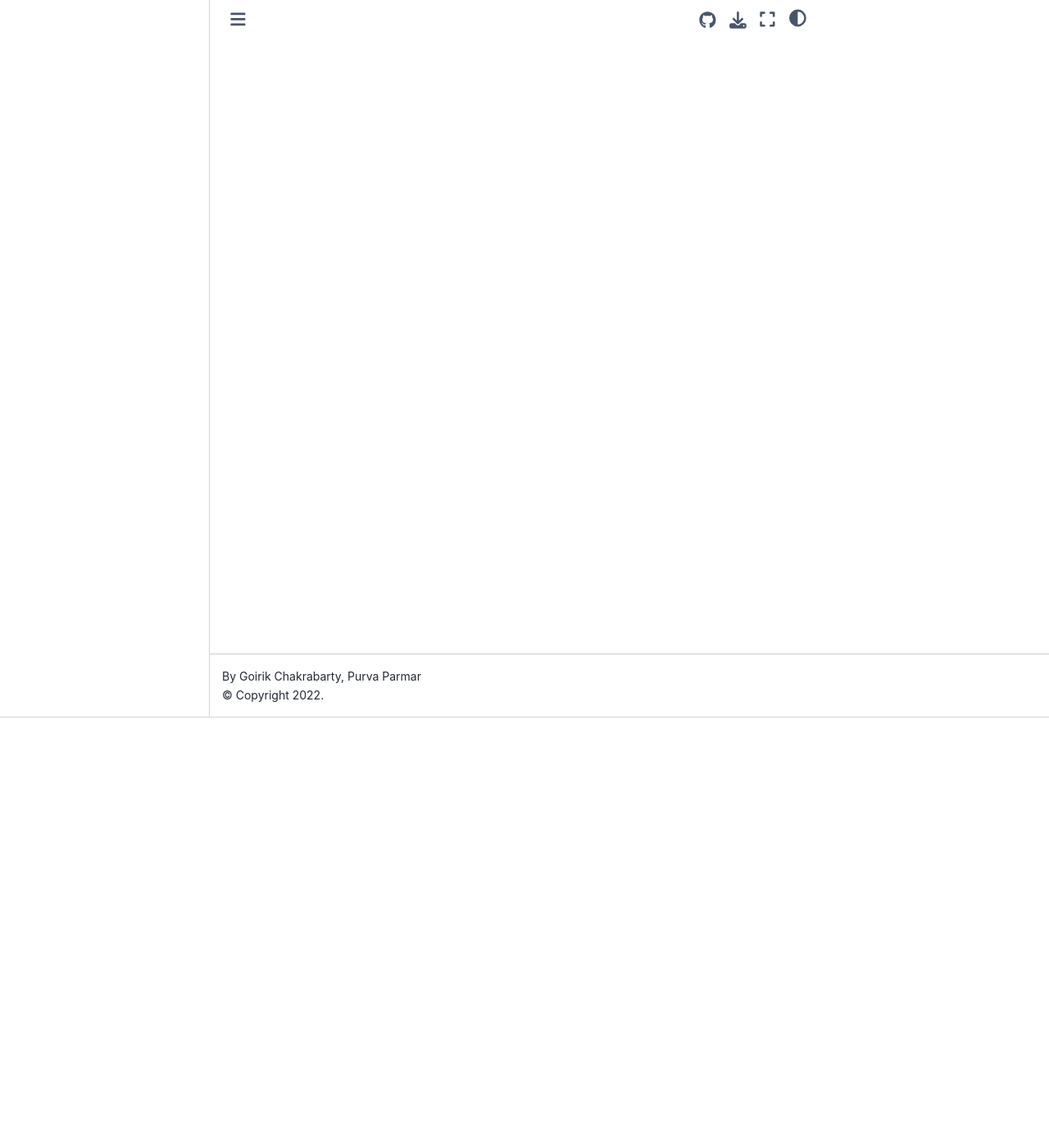
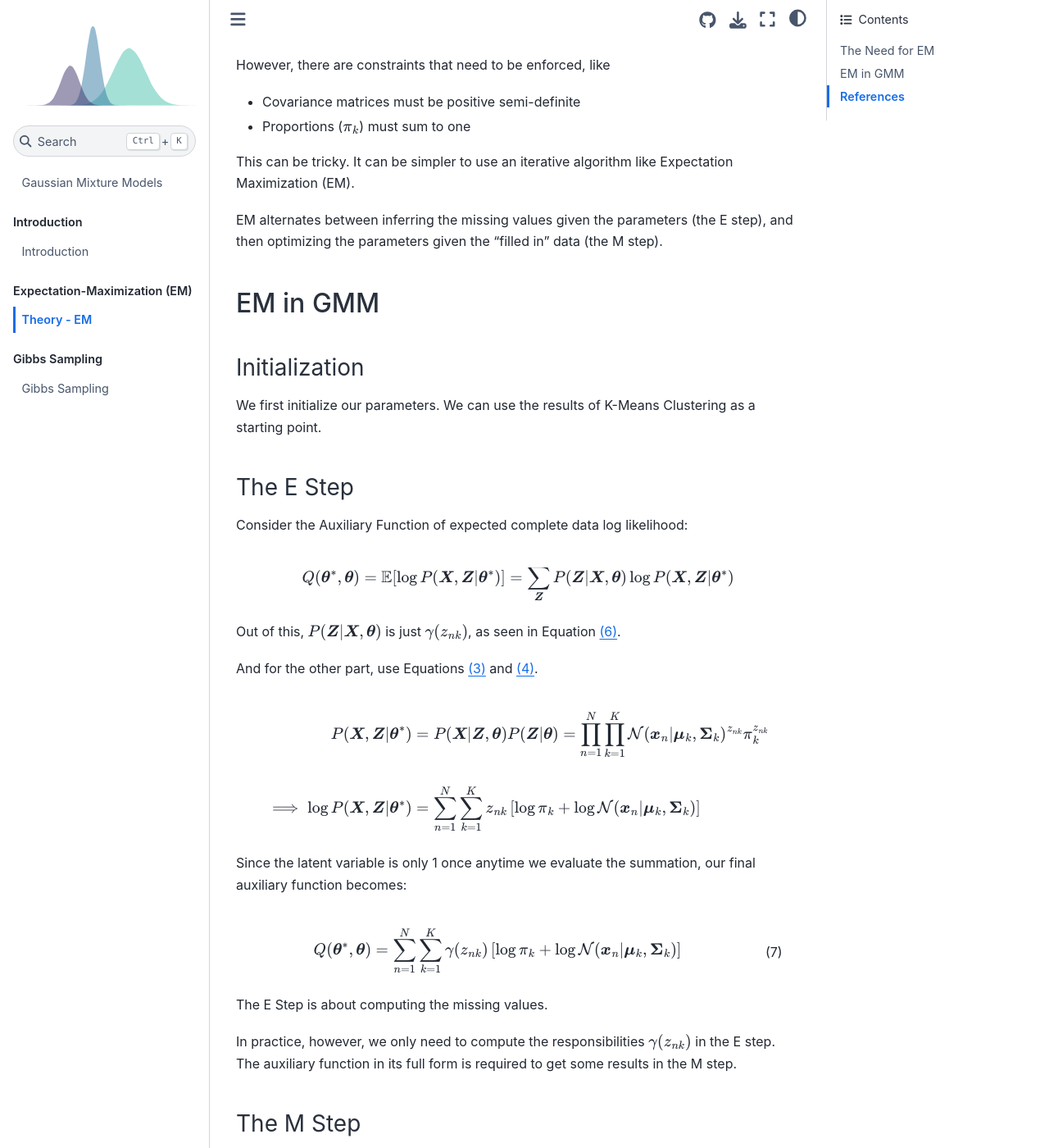
Before and after one commit to TheReconPilot/gaussian-mixture-models, a Jupyter Book: the page built from EM/theory.md, in a window 1280 px wide and 1400 px high, scrolled down 525 px. Shown: the whole window at 82% size. Built offline with Jupyter Book 1.0.4 settings and Sphinx 7.4.7 and the Sphinx Book theme 1.1.4, drawn with Linux system fonts in a browser that asks for light colours; cross-references to code outside the pages are shown as plain code; some of the changed text lies outside the part shown.

Commit message:
Add EM Theory

````diff
--- a/EM/theory.md
+++ b/EM/theory.md
@@ -1 +1,99 @@
-# Expectation-Maximization (EM)
+# Theory - EM
+
+The source for most of the theory here is *Machine Learning: A Probablistic Perspective* by Kevin P. Murphy {cite}`murphy2012`.
+
+Let us represent all the parameters generally as $\boldsymbol \theta$.
+
+$$
+\boldsymbol \theta = \{\boldsymbol \pi, \boldsymbol \mu, \boldsymbol \Sigma\}
+$$
+
+## The Need for EM
+
+For computing Maximum Likelihood Estimate (MLE) or Maximum A Posteriori (MAP) Estimate, one approach is to use a generic gradient-based optimizer to find a local minimum of the Negative Log Likelihood:
+
+$$
+\text{NLL}(\boldsymbol \theta) = - \frac{1}{N} \log P(\boldsymbol X | \boldsymbol \theta)
+$$
+
+However, there are constraints that need to be enforced, like
+- Covariance matrices must be positive semi-definite
+- Proportions ($\pi_k$) must sum to one
+
+This can be tricky. It can be simpler to use an iterative algorithm like Expectation Maximization (EM).
+
+EM alternates between inferring the missing values given the parameters (the E step), and then optimizing the parameters given the "filled in" data (the M step).
+
+
+## EM in GMM
+
+### Initialization
+
+We first initialize our parameters. We can use the results of K-Means Clustering as a starting point.
+
+### The E Step
+
+Consider the Auxiliary Function of expected complete data log likelihood:
+
+$$
+Q(\boldsymbol \theta^*, \boldsymbol \theta) = \mathbb{E}[\log P(\boldsymbol X, \boldsymbol Z | \boldsymbol \theta^*)] = \sum_{\boldsymbol Z} P(\boldsymbol Z | \boldsymbol X, \boldsymbol \theta) \log P(\boldsymbol X, \boldsymbol Z | \boldsymbol \theta^*)
+$$
+
+Out of this, $P(\boldsymbol Z | \boldsymbol X, \boldsymbol \theta)$ is just $\gamma(z_{nk})$, as seen in Equation {eq}`responsibilities`.
+
+And for the other part, use Equations {eq}`P(z)` and {eq}`P(x|z)`.
+
+$$
+\begin{aligned}
+P(\boldsymbol X, \boldsymbol Z | \boldsymbol \theta^*) &= P(\boldsymbol X | \boldsymbol Z, \boldsymbol \theta) P(\boldsymbol Z | \boldsymbol \theta) = \prod_{n=1}^{N} \prod_{k=1}^{K} \mathcal{N} (\boldsymbol x_n | \boldsymbol \mu_k, \boldsymbol \Sigma_k)^{z_{nk}} \pi_k^{z_{nk}} \\ \\
+\implies \log P(\boldsymbol X, \boldsymbol Z | \boldsymbol \theta^*) &= \sum_{n=1}^N \sum_{k=1}^K z_{nk} \left[ \log \pi_k + \log \mathcal{N}(\boldsymbol x_n | \boldsymbol \mu_k, \boldsymbol \Sigma_k) \right]
+\end{aligned}
+$$
+
+Since the latent variable is only 1 once anytime we evaluate the summation, our final auxiliary function becomes:
+
+```{math}
+:label: the-auxiliary-function
+Q(\boldsymbol \theta^*, \boldsymbol \theta) = \sum_{n=1}^N \sum_{k=1}^K \gamma(z_{nk}) \left[ \log \pi_k + \log \mathcal{N}(\boldsymbol x_n | \boldsymbol \mu_k, \boldsymbol \Sigma_k) \right]
+```
+
+The E Step is about computing the missing values.
+
+In practice, however, we only need to compute the responsibilities $\gamma(z_{nk})$ in the E step. The auxiliary function in its full form is required to get some results in the M step.
+
+### The M Step
+
+The M step is about using the "filled in data" in the E step and the existing parameters $\boldsymbol \theta$ to compute revised parameters $\boldsymbol \theta^*$ such that:
+
+$$
+\boldsymbol \theta^* = \underset{\boldsymbol \theta}{\text{argmax}}\ Q(\boldsymbol \theta^*, \boldsymbol \theta)
+$$
+
+For $\boldsymbol \pi$, we have:
+
+```{math}
+:label: optimal-pi
+\pi_k^* = \frac{1}{N} \sum_{n=1}^{N} \gamma(z_{nk})
+```
+
+For the revised values of mean and covariances, we compute the partial derivatives of $Q$ with respect to these parameters and equate to zero. One can show that the new parameter estimates are given by:
+
+```{math}
+:label: optimal-mu
+\boldsymbol \mu_k^* = \frac{\sum_{n=1}^N \gamma(z_{nk}) \boldsymbol x_n}{\sum_{n=1}^N \gamma(z_{nk})}
+```
+
+```{math}
+:label: optimal-sigma
+\boldsymbol \Sigma_k^* = \frac{\sum_{n=1}^N \gamma(z_{nk}) (\boldsymbol x_n - \boldsymbol \mu_k) (\boldsymbol x_n - \boldsymbol \mu_k)^\intercal}{\sum_{n=1}^N \gamma(z_{nk})}
+```
+
+Computing these revised parameters constitutes the M step.
+
+---
+
+## References
+
+```{bibliography}
+:filter: docname in docnames
+```
````
